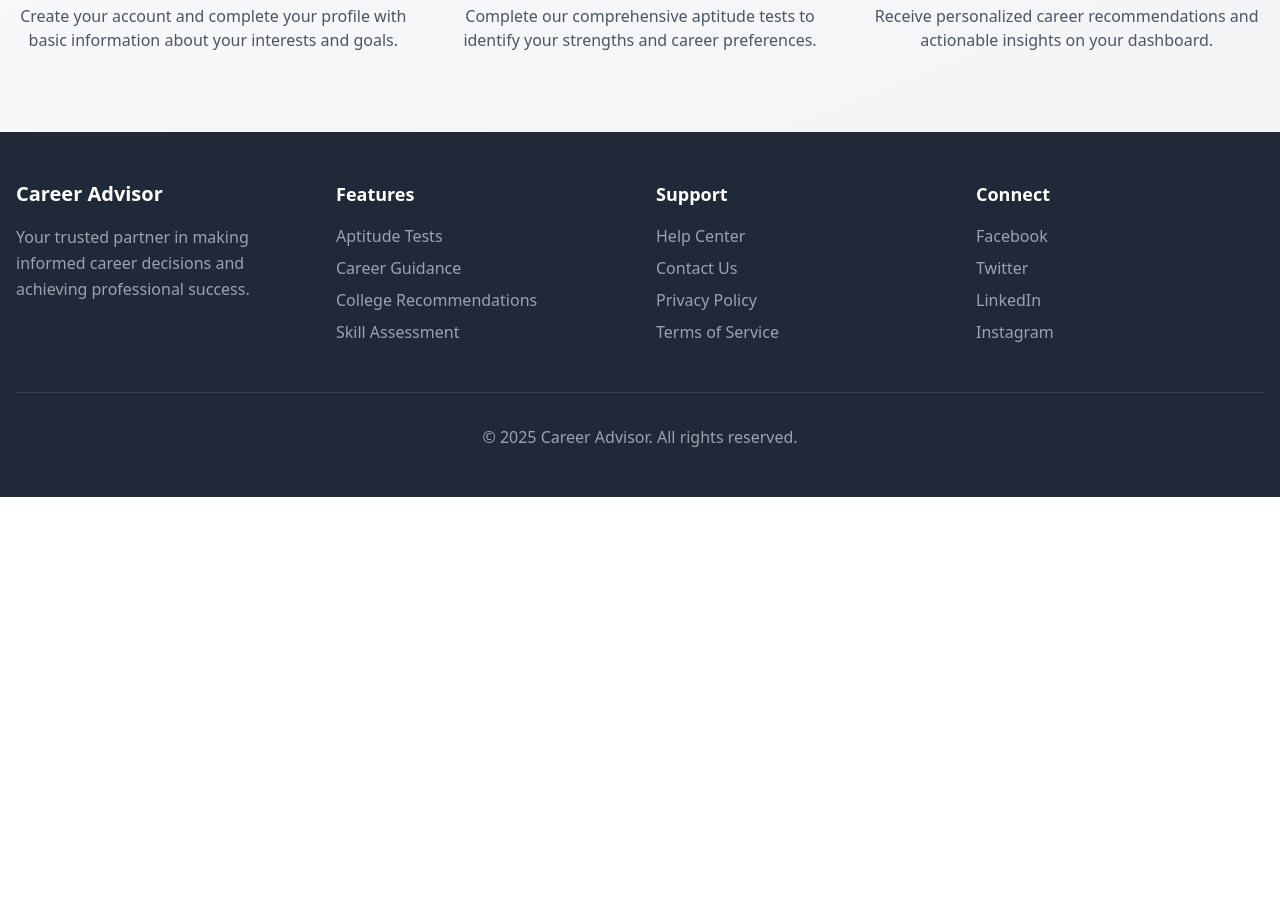
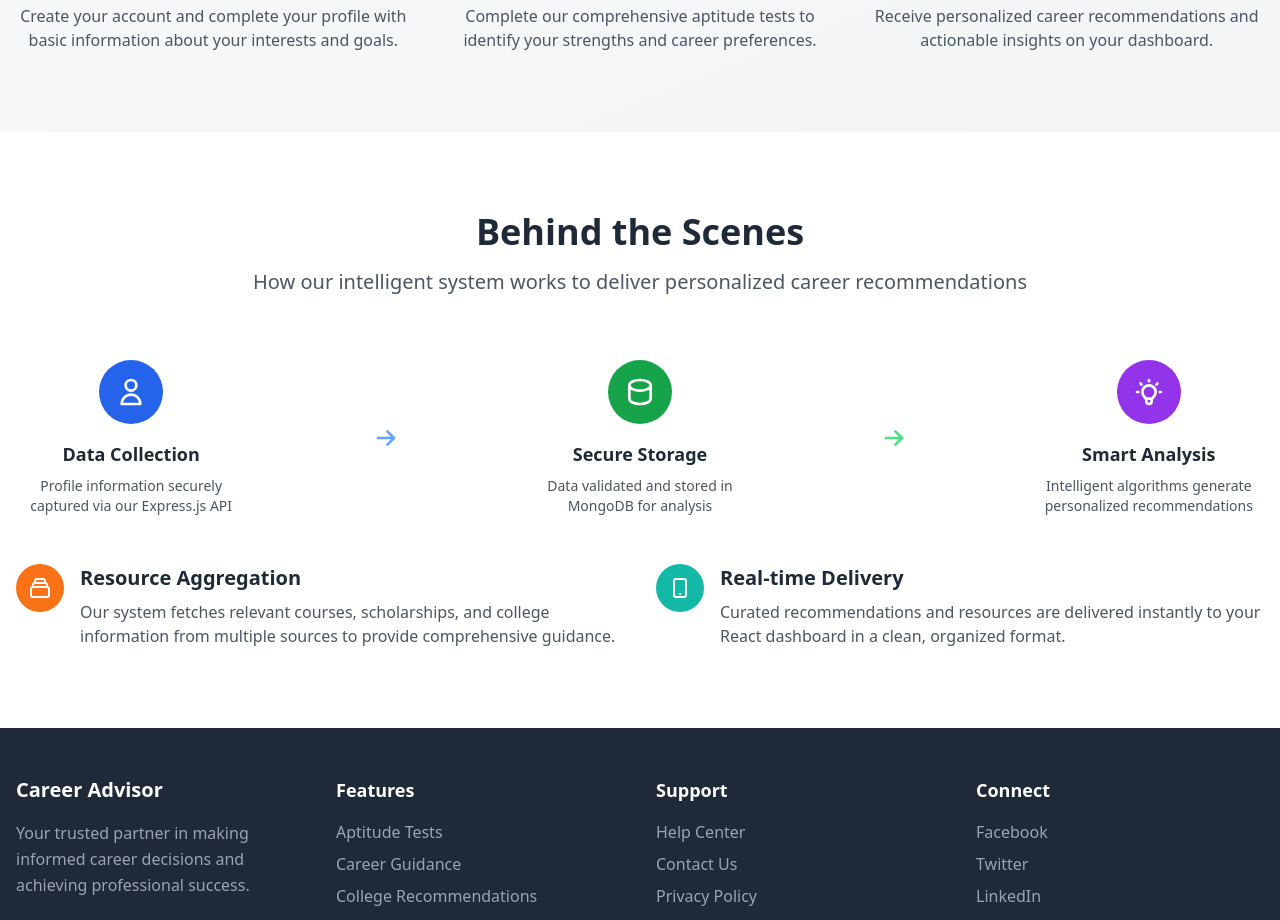
Before and after one commit to ShaikhWahid99/Personalized-Career-Advisor, a React (Vite) app in the folder frontend/: page / in a window 1280 px wide. Shown: the part 1580-2500 px from the top of the page. Before the commit the page ends 2077 px from the top, so only its background shows below. Built offline with nearby package versions, Linux system fonts and the light colour scheme.

Commit message:
added backend workflow

```diff
--- a/frontend/src/pages/LandingPage.jsx
+++ b/frontend/src/pages/LandingPage.jsx
@@ -208,6 +208,190 @@ const LandingPage = () => {
         </div>
       </section>
 
+      {/* Backend Workflow Section */}
+      <section className="py-20 px-4 bg-white">
+        <div className="container mx-auto">
+          <div className="text-center mb-16">
+            <h2 className="text-4xl font-bold text-gray-800 mb-4">
+              Behind the Scenes
+            </h2>
+            <p className="text-xl text-gray-600">
+              How our intelligent system works to deliver personalized career
+              recommendations
+            </p>
+          </div>
+
+          <div className="grid md:grid-cols-5 gap-6">
+            {/* Step 1 */}
+            <div className="flex flex-col items-center text-center">
+              <div className="w-16 h-16 bg-blue-600 rounded-full flex items-center justify-center mb-4">
+                <svg
+                  className="w-8 h-8 text-white"
+                  fill="none"
+                  stroke="currentColor"
+                  viewBox="0 0 24 24"
+                >
+                  <path
+                    strokeLinecap="round"
+                    strokeLinejoin="round"
+                    strokeWidth="2"
+                    d="M16 7a4 4 0 11-8 0 4 4 0 018 0zM12 14a7 7 0 00-7 7h14a7 7 0 00-7-7z"
+                  ></path>
+                </svg>
+              </div>
+              <h3 className="text-lg font-semibold text-gray-800 mb-2">
+                Data Collection
+              </h3>
+              <p className="text-sm text-gray-600">
+                Profile information securely captured via our Express.js API
+              </p>
+            </div>
+
+            {/* Arrow */}
+            <div className="hidden md:flex items-center justify-center">
+              <svg
+                className="w-8 h-8 text-blue-400"
+                fill="none"
+                stroke="currentColor"
+                viewBox="0 0 24 24"
+              >
+                <path
+                  strokeLinecap="round"
+                  strokeLinejoin="round"
+                  strokeWidth="2"
+                  d="M13 7l5 5m0 0l-5 5m5-5H6"
+                ></path>
+              </svg>
+            </div>
+
+            {/* Step 2 */}
+            <div className="flex flex-col items-center text-center">
+              <div className="w-16 h-16 bg-green-600 rounded-full flex items-center justify-center mb-4">
+                <svg
+                  className="w-8 h-8 text-white"
+                  fill="none"
+                  stroke="currentColor"
+                  viewBox="0 0 24 24"
+                >
+                  <path
+                    strokeLinecap="round"
+                    strokeLinejoin="round"
+                    strokeWidth="2"
+                    d="M4 7v10c0 2.21 3.582 4 8 4s8-1.79 8-4V7M4 7c0 2.21 3.582 4 8 4s8-1.79 8-4M4 7c0-2.21 3.582-4 8-4s8 1.79 8 4"
+                  ></path>
+                </svg>
+              </div>
+              <h3 className="text-lg font-semibold text-gray-800 mb-2">
+                Secure Storage
+              </h3>
+              <p className="text-sm text-gray-600">
+                Data validated and stored in MongoDB for analysis
+              </p>
+            </div>
+
+            {/* Arrow */}
+            <div className="hidden md:flex items-center justify-center">
+              <svg
+                className="w-8 h-8 text-green-400"
+                fill="none"
+                stroke="currentColor"
+                viewBox="0 0 24 24"
+              >
+                <path
+                  strokeLinecap="round"
+                  strokeLinejoin="round"
+                  strokeWidth="2"
+                  d="M13 7l5 5m0 0l-5 5m5-5H6"
+                ></path>
+              </svg>
+            </div>
+
+            {/* Step 3 */}
+            <div className="flex flex-col items-center text-center">
+              <div className="w-16 h-16 bg-purple-600 rounded-full flex items-center justify-center mb-4">
+                <svg
+                  className="w-8 h-8 text-white"
+                  fill="none"
+                  stroke="currentColor"
+                  viewBox="0 0 24 24"
+                >
+                  <path
+                    strokeLinecap="round"
+                    strokeLinejoin="round"
+                    strokeWidth="2"
+                    d="M9.663 17h4.673M12 3v1m6.364 1.636l-.707.707M21 12h-1M4 12H3m3.343-5.657l-.707-.707m2.828 9.9a5 5 0 117.072 0l-.548.547A3.374 3.374 0 0014 18.469V19a2 2 0 11-4 0v-.531c0-.895-.356-1.754-.988-2.386l-.548-.547z"
+                  ></path>
+                </svg>
+              </div>
+              <h3 className="text-lg font-semibold text-gray-800 mb-2">
+                Smart Analysis
+              </h3>
+              <p className="text-sm text-gray-600">
+                Intelligent algorithms generate personalized recommendations
+              </p>
+            </div>
+          </div>
+
+          {/* Additional workflow steps */}
+          <div className="grid md:grid-cols-2 gap-8 mt-12">
+            <div className="flex items-start space-x-4">
+              <div className="w-12 h-12 bg-orange-500 rounded-full flex items-center justify-center flex-shrink-0">
+                <svg
+                  className="w-6 h-6 text-white"
+                  fill="none"
+                  stroke="currentColor"
+                  viewBox="0 0 24 24"
+                >
+                  <path
+                    strokeLinecap="round"
+                    strokeLinejoin="round"
+                    strokeWidth="2"
+                    d="M19 11H5m14 0a2 2 0 012 2v6a2 2 0 01-2 2H5a2 2 0 01-2-2v-6a2 2 0 012-2m14 0V9a2 2 0 00-2-2M5 9a2 2 0 012-2m0 0V5a2 2 0 012-2h6a2 2 0 012 2v2M7 7h10"
+                  ></path>
+                </svg>
+              </div>
+              <div>
+                <h3 className="text-xl font-semibold text-gray-800 mb-2">
+                  Resource Aggregation
+                </h3>
+                <p className="text-gray-600">
+                  Our system fetches relevant courses, scholarships, and college
+                  information from multiple sources to provide comprehensive
+                  guidance.
+                </p>
+              </div>
+            </div>
+
+            <div className="flex items-start space-x-4">
+              <div className="w-12 h-12 bg-teal-500 rounded-full flex items-center justify-center flex-shrink-0">
+                <svg
+                  className="w-6 h-6 text-white"
+                  fill="none"
+                  stroke="currentColor"
+                  viewBox="0 0 24 24"
+                >
+                  <path
+                    strokeLinecap="round"
+                    strokeLinejoin="round"
+                    strokeWidth="2"
+                    d="M12 18h.01M8 21h8a2 2 0 002-2V5a2 2 0 00-2-2H8a2 2 0 00-2 2v14a2 2 0 002 2z"
+                  ></path>
+                </svg>
+              </div>
+              <div>
+                <h3 className="text-xl font-semibold text-gray-800 mb-2">
+                  Real-time Delivery
+                </h3>
+                <p className="text-gray-600">
+                  Curated recommendations and resources are delivered instantly
+                  to your React dashboard in a clean, organized format.
+                </p>
+              </div>
+            </div>
+          </div>
+        </div>
+      </section>
+
       {/* Footer */}
       <footer className="bg-gray-800 text-white py-12 px-4">
         <div className="container mx-auto">
```
